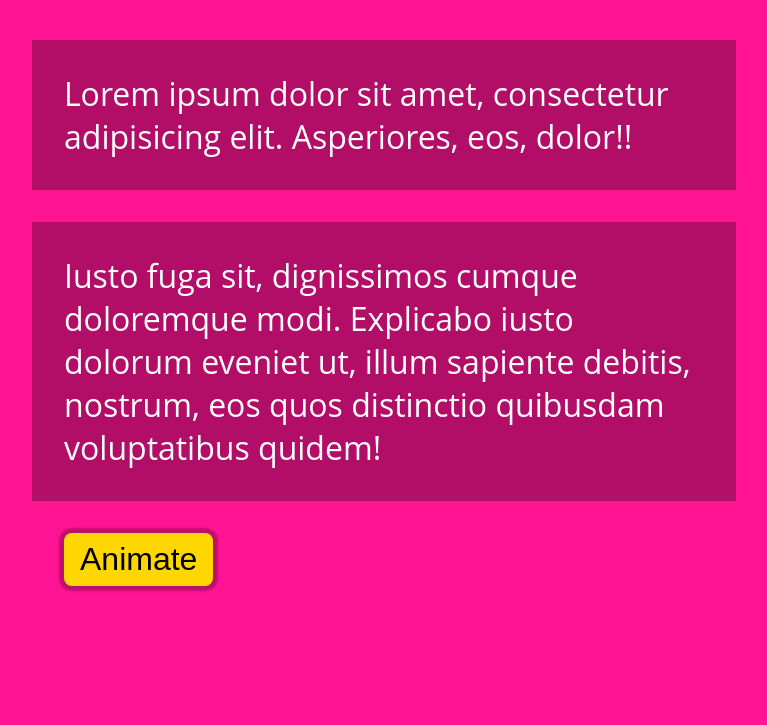
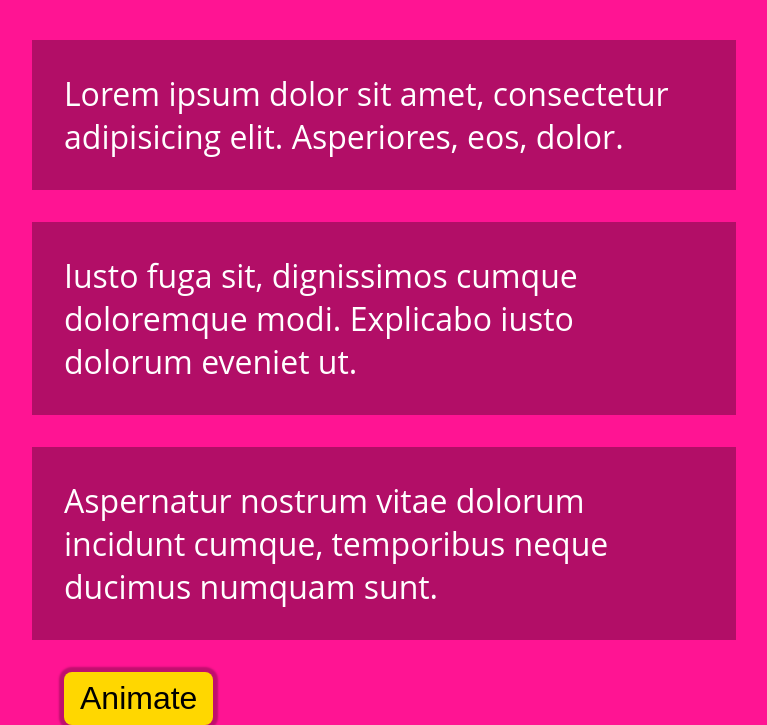
Before and after one commit to joostf/demo-micro-interactions, a plain HTML site: page index.html in a window 1280 px wide. Shown: the part 177-902 px from the top of the page, without its empty margins (256-1023 px from the left). Before the commit the page ends 800 px from the top, so only its background shows below. Drawn offline with Linux system fonts and the light colour scheme.

Commit message:
added another paragraph

```diff
--- a/index.html
+++ b/index.html
@@ -9,8 +9,9 @@
   <body class="">
     <h1>Demo micro interactions</h1>
 
-    <p>Lorem ipsum dolor sit amet, consectetur adipisicing elit. Asperiores, eos, dolor!!</p>
-    <p>Iusto fuga sit, dignissimos cumque doloremque modi. Explicabo iusto dolorum eveniet ut, illum sapiente debitis, nostrum, eos quos distinctio quibusdam voluptatibus quidem!</p>
+    <p>Lorem ipsum dolor sit amet, consectetur adipisicing elit. Asperiores, eos, dolor.</p>
+    <p>Iusto fuga sit, dignissimos cumque doloremque modi. Explicabo iusto dolorum eveniet ut.</p>
+    <p>Aspernatur nostrum vitae dolorum incidunt cumque, temporibus neque ducimus numquam sunt.</p>
 
     <button>Animate</button>
     <script src="js/scripts.js"></script>
```
